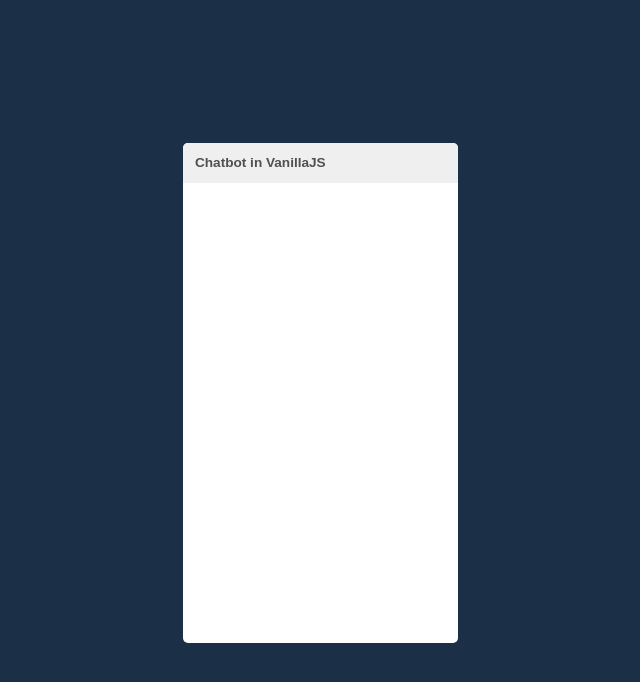
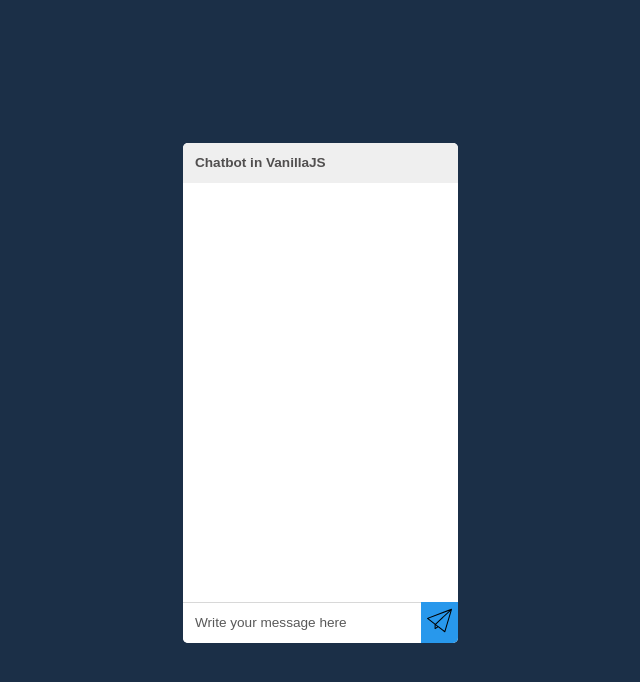
Before and after one commit to psalmistcom/chatBot_with_vanillaJs, a plain HTML site: page index.html in a window 1280 px wide. Shown: the whole page, without its empty margins (320-960 px from the left). Drawn offline with Linux system fonts and the light colour scheme.

Commit message:
svg added

```diff
--- a/index.css
+++ b/index.css
@@ -85,5 +85,5 @@ p{
 }
 .vanilla-chatbot-kit-chat-btn-send-icon{
     fill: #fff;
-    width: 15px;
+    width: 25px;
 }
--- a/src/chat/chat.js
+++ b/src/chat/chat.js
@@ -6,6 +6,7 @@ const renderChat = (config) => {
     innerContainer.classList.add("vanilla-chatbot-kit-chat-inner-container")
     innerContainer.appendChild(createHeaders(config))
     innerContainer.appendChild(createMessageContainer())
+    innerContainer.appendChild(createForm())
 
     chatContainer.appendChild(innerContainer)
 
@@ -37,10 +38,20 @@ const createForm = () => {
     input.classList.add("vanilla-chatbot-kit-chat-input")
     input.placeholder = "Write your message here";
 
-    const button = document.createElement("button");
-    button.classList.add("vanilla-chatbot-kit-chat-btn-send")
+    const btn = document.createElement("button");
+    btn.classList.add("vanilla-chatbot-kit-chat-btn-send")
 
+    const img = document.createElement("img");
+    img.src = "/assets/images/paper-plane.svg";
+    img.alt = "send icon"
+    img.classList.add("vanilla-chatbot-kit-chat-btn-send-icon")
 
+    btn.appendChild(img)
+    form.appendChild(input)
+    form.appendChild(btn)
+    container.appendChild(form)
+
+    return container
 }
 
 export default renderChat;
```
Also changed, not shown: assets/images/paper-plane.svg (added), assets/images/search.svg (added).
